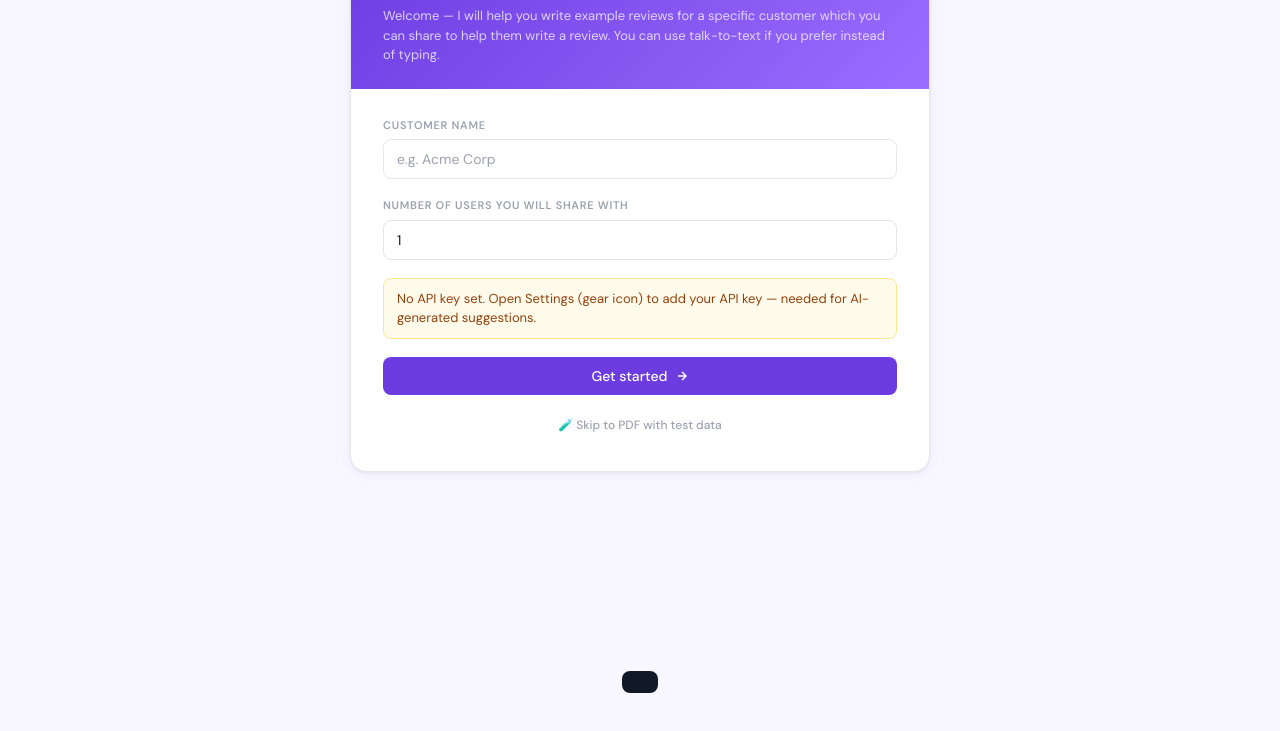
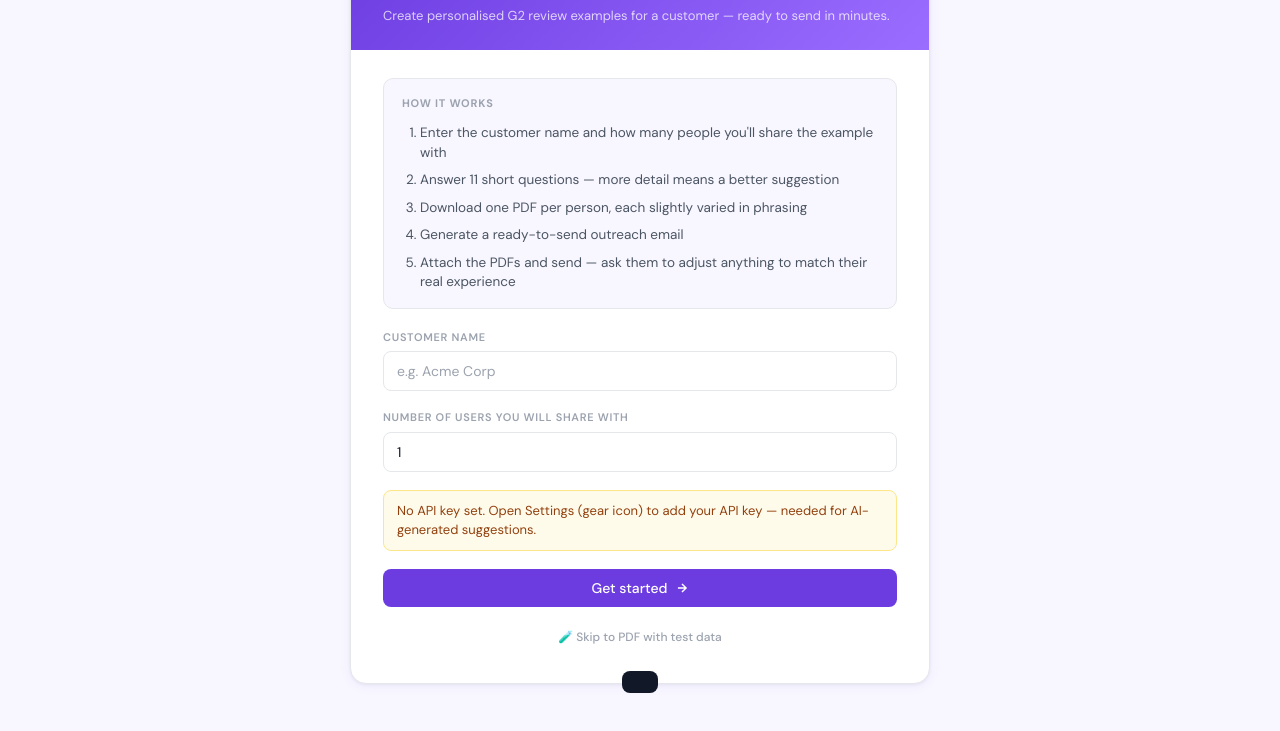
Before and after one commit to redimer/g2reviews, a plain HTML site: page index.html in a window 1280 px wide. Shown: the part 163-894 px from the top of the page. Before the commit the page ends 800 px from the top, so only its background shows below. Drawn offline with nearby package versions, Linux system fonts and the light colour scheme.

Commit message:
Add how-it-works guide to welcome screen

```diff
--- a/index.html
+++ b/index.html
@@ -686,7 +686,17 @@ function renderWelcome() {
   return `<div class="screen"><div class="card">
     <div class="welcome-hero">
       <h1>G2 Review Assistant</h1>
-      <p>Welcome — I will help you write example reviews for a specific customer which you can share to help them write a review. You can use talk-to-text if you prefer instead of typing.</p>
+      <p>Create personalised G2 review examples for a customer — ready to send in minutes.</p>
+    </div>
+    <div style="background:var(--bg);border:1px solid var(--border);border-radius:10px;padding:16px 18px;margin-bottom:20px">
+      <div style="font-size:11px;font-weight:700;letter-spacing:.07em;text-transform:uppercase;color:var(--text-muted);margin-bottom:12px">How it works</div>
+      <ol style="margin:0;padding:0 0 0 18px;display:flex;flex-direction:column;gap:8px;font-size:13.5px;color:var(--text-secondary);line-height:1.45">
+        <li>Enter the customer name and how many people you'll share the example with</li>
+        <li>Answer 11 short questions — more detail means a better suggestion</li>
+        <li>Download one PDF per person, each slightly varied in phrasing</li>
+        <li>Generate a ready-to-send outreach email</li>
+        <li>Attach the PDFs and send — ask them to adjust anything to match their real experience</li>
+      </ol>
     </div>
     <div class="field">
       <label>Customer name</label>
```
